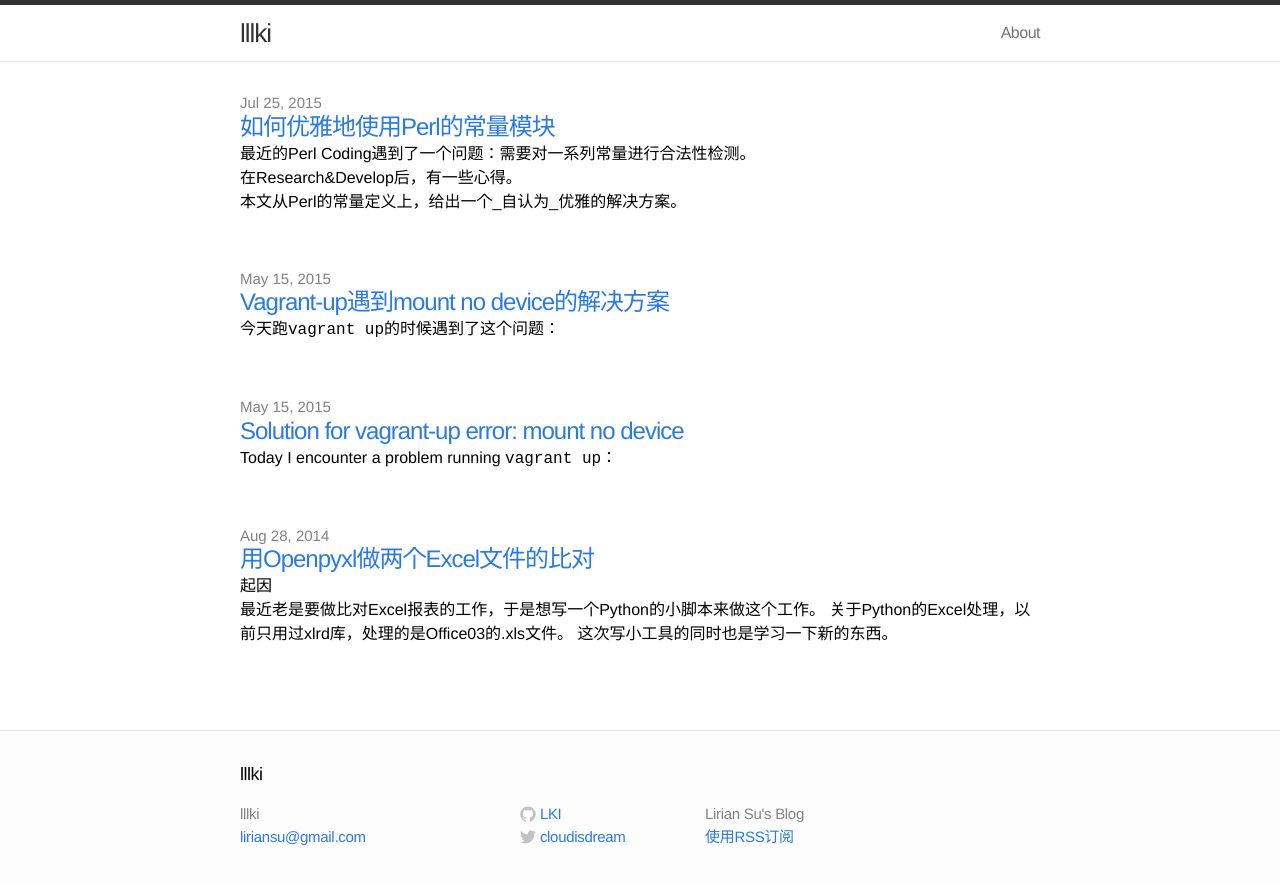
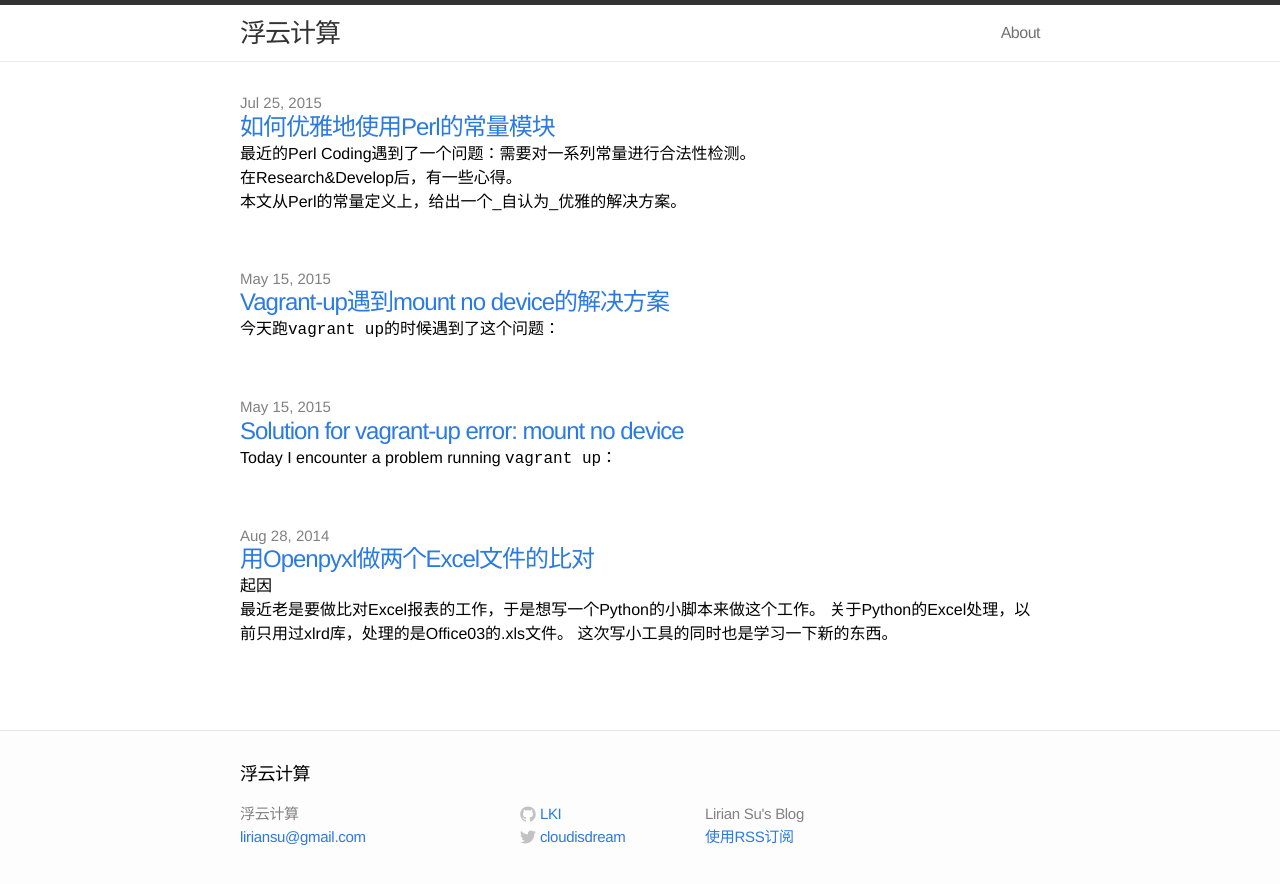
Before and after one commit to LKI/lki.github.io, a Jekyll site: the page built from index.html, in a window 1280 px wide. Shown: the top 884 px of the page. Built offline with Jekyll 4.4.1, drawn with Linux system fonts in a browser that asks for light colours.

Commit message:
Give this blog a stupid but interesting name

```diff
--- a/_config.yml
+++ b/_config.yml
@@ -1,5 +1,5 @@
 # Site settings
-title: lllki
+title: 浮云计算
 email: liriansu@gmail.com
 description: "Lirian Su's Blog"
 baseurl: ""
```
Also changed, not shown: 7 other files.
